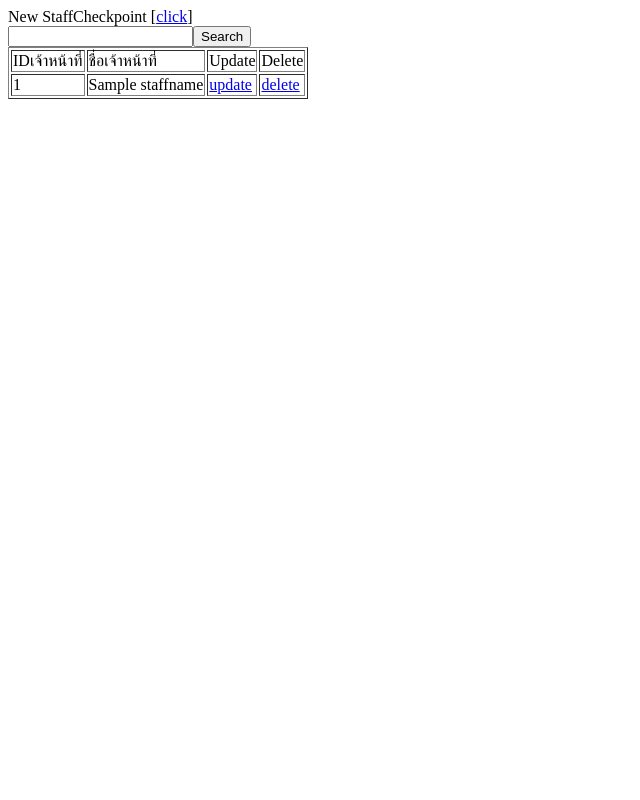
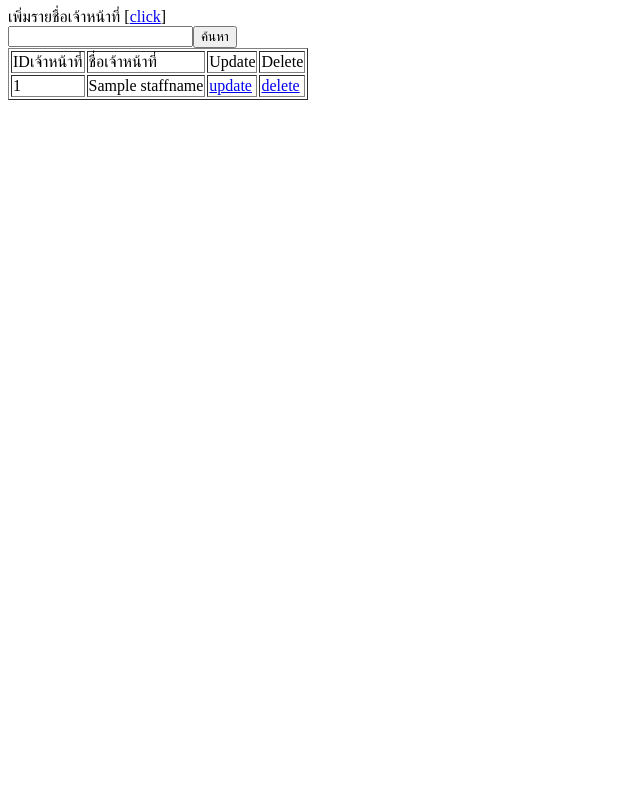
Before and after one commit to wisawachoti/ATK, a PHP site: template views/staffcheckpoint/index_StaffCheckpoint.php in a window 1280 px wide. Shown: the whole page, without its empty margins (0-640 px from the left). Run offline with PHP 8.4, Linux system fonts and the light colour scheme; the template is opened without the code that fills it: most values are stand-ins (such as "Sample title", 1, 10 or a date in 2020).

Commit message:
Update index_StaffCheckpoint.php

```diff
--- a/views/staffcheckpoint/index_StaffCheckpoint.php
+++ b/views/staffcheckpoint/index_StaffCheckpoint.php
@@ -3,11 +3,11 @@
 <td>ชื่อเจ้าหน้าที่</td>
 <td>Update</td>
 <td>Delete</td>
-New StaffCheckpoint [<a href="?controller=staffcheckpoint&action=newStaffCheckpoint">click</a>]<br>
+เพิ่มรายชื่อเจ้าหน้าที่ [<a href="?controller=staffcheckpoint&action=newStaffCheckpoint">click</a>]<br>
 <form method="get" action="">
     <input type="text" name="key">
     <input type="hidden" name="controller" value="staffcheckpoint"/>
-    <button type="submit" name="action" value="searchStaffCheckpoint">Search</button>
+    <button type="submit" name="action" value="searchStaffCheckpoint">ค้นหา</button>
 </form>
 <?php
     foreach($staffcheckpointList as $staffcheckpoint)
```
